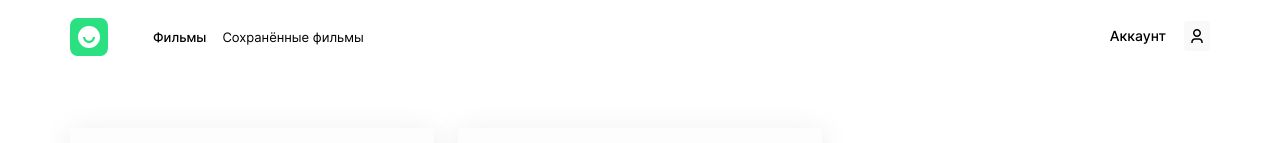
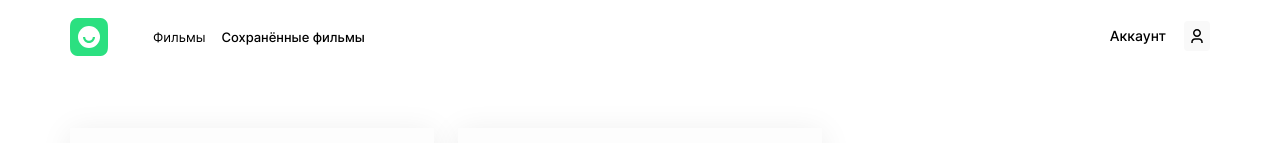
Before and after one commit to JekaEvgeniy/movies-explorer-frontend, a React (Create React App) app: page /saved-movies in a window 1280 px wide. Shown: the top 143 px of the page. Built offline with nearby package versions, Linux system fonts and the light colour scheme.

Commit message:
isActive navLink

```diff
--- a/src/components/HeaderProfileNav/HeaderProfileNav.js
+++ b/src/components/HeaderProfileNav/HeaderProfileNav.js
@@ -1,5 +1,5 @@
 import React from "react";
-import { Link } from "react-router-dom";
+import { Link, NavLink } from "react-router-dom";
 import Sprite from '../../images/common/sprite.svg';
 
 function HeaderProfileNav({ isOpen, setIsMenuOpened }){
@@ -13,20 +13,25 @@ function HeaderProfileNav({ isOpen, setIsMenuOpened }){
       </button>
       <ul className="header-profile-nav-items">
         <li className="header-profile-nav-items__item header-profile-nav-items__item_hidden-desktop">
-          <Link to="/" className="header-profile-nav__link"
-            onClick={() => setIsMenuOpened(false)}>Главная</Link>
+          <NavLink to="/"
+            className="header-profile-nav__link"
+            activeClassName="active"
+            onClick={() => setIsMenuOpened(false)}>Главная</NavLink>
         </li>
 
         <li className="header-profile-nav-items__item">
-          <Link to="/movies" className="header-profile-nav__link header-profile-nav__link_active"
-            onClick={() => setIsMenuOpened(false)}>Фильмы</Link>
+          <NavLink to="/movies"
+            className={({ isActive }) => isActive ? "header-profile-nav__link header-profile-nav__link_active" : "header-profile-nav__link"}
+            onClick={() => setIsMenuOpened(false)}>Фильмы</NavLink>
         </li>
         <li className="header-profile-nav-items__item">
-          <Link to="/saved-movies" className="header-profile-nav__link"
-            onClick={() => setIsMenuOpened(false)}>Сохранённые фильмы</Link>
+          <NavLink to="/saved-movies"
+            className={({ isActive }) => isActive ? "header-profile-nav__link header-profile-nav__link_active" : "header-profile-nav__link"}
+            onClick={() => setIsMenuOpened(false)}>Сохранённые фильмы</NavLink>
         </li>
         <li className="header-profile-nav-items__item header-profile-nav-items__item_pos-right">
-          <Link to="/profile" className="header-profile-nav__link header-profile-nav__link_type-profile"
+          <NavLink  to="/profile"
+            className="header-profile-nav__link header-profile-nav__link_type-profile"
             onClick={() => setIsMenuOpened(false)}>
             Аккаунт
             <span className="header-profile-nav__link-ico">
@@ -34,7 +39,7 @@ function HeaderProfileNav({ isOpen, setIsMenuOpened }){
                 <use href={`${Sprite}#ico-profile`}></use>
               </svg>
             </span>
-          </Link>
+          </NavLink>
         </li>
       </ul>
     </nav>
```
